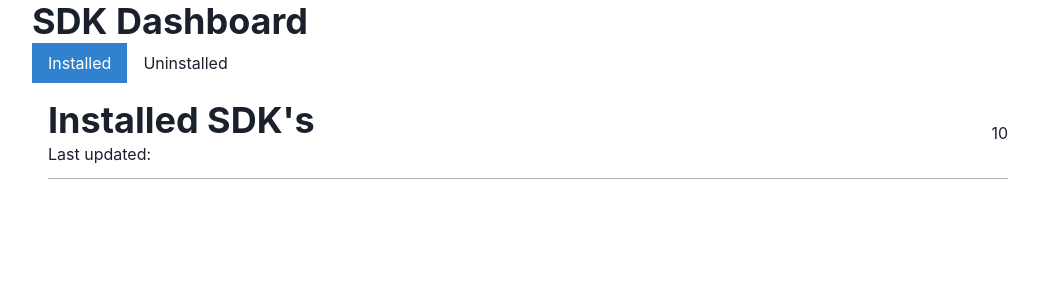
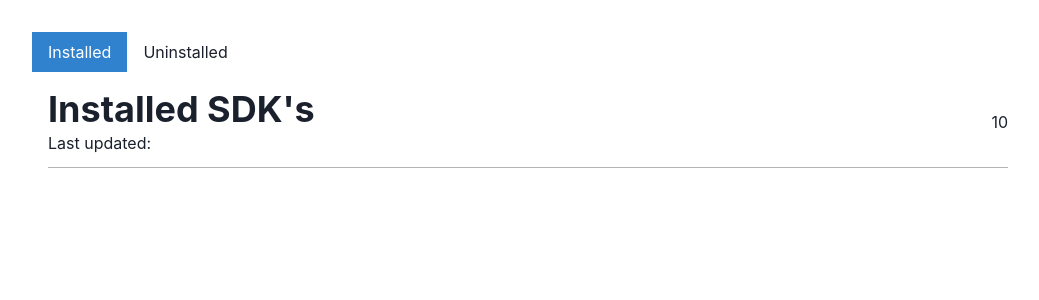
Before and after one commit to peterayeniofficial/sdk-dashoard, a React (Create React App) app: page / in a window 1280 px wide. Shown: the top 300 px of the page, without its empty margins (112-1151 px from the left). Built offline with nearby package versions, Linux system fonts and the light colour scheme.

Commit message:
refactor: remove on use code
Remove on code and add margin to main container

```diff
--- a/src/App.tsx
+++ b/src/App.tsx
@@ -1,11 +1,10 @@
 import React from 'react';
-import { Container, Heading } from '@chakra-ui/react';
+import { Container } from '@chakra-ui/react';
 import Dashboard from './dashboard';
 
 function App() {
   return (
-    <Container maxW={'5xl'}>
-      <Heading>SDK Dashboard</Heading>
+    <Container maxW={'5xl'} mt={8}>
       <Dashboard />
     </Container>
   );
```
